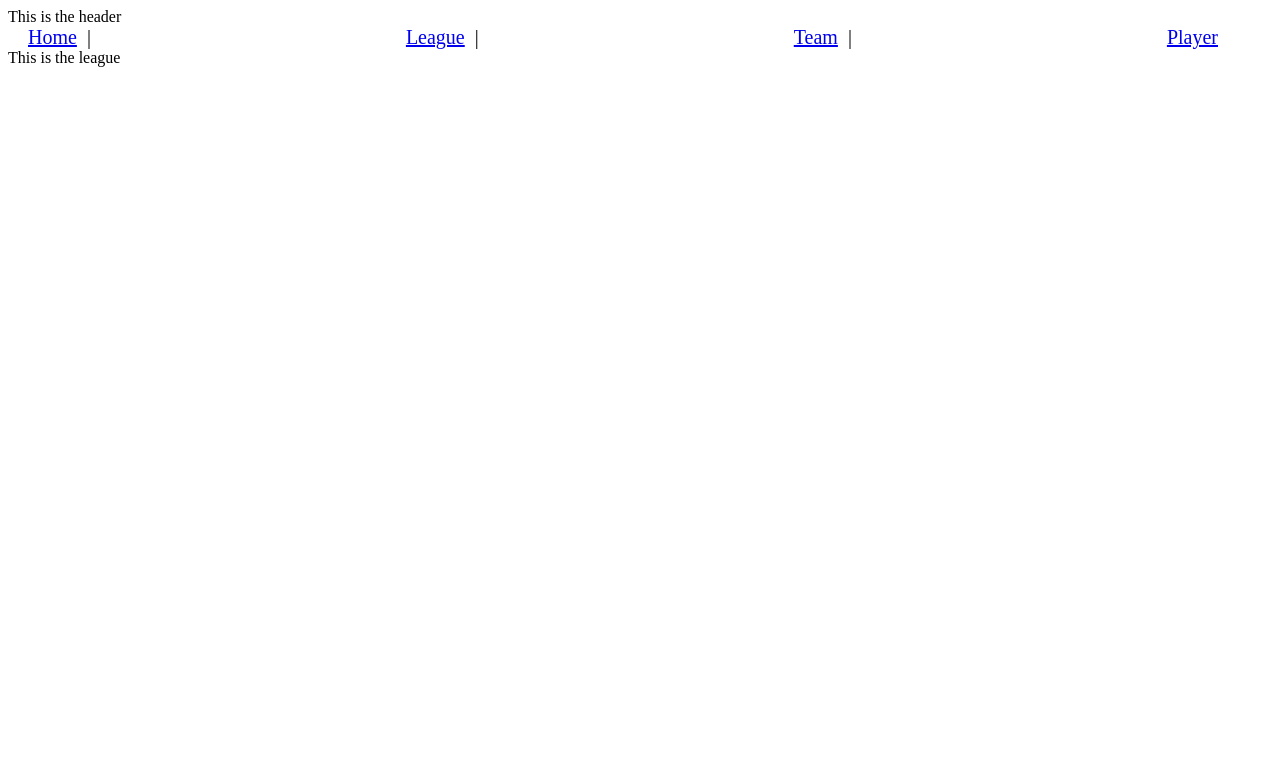
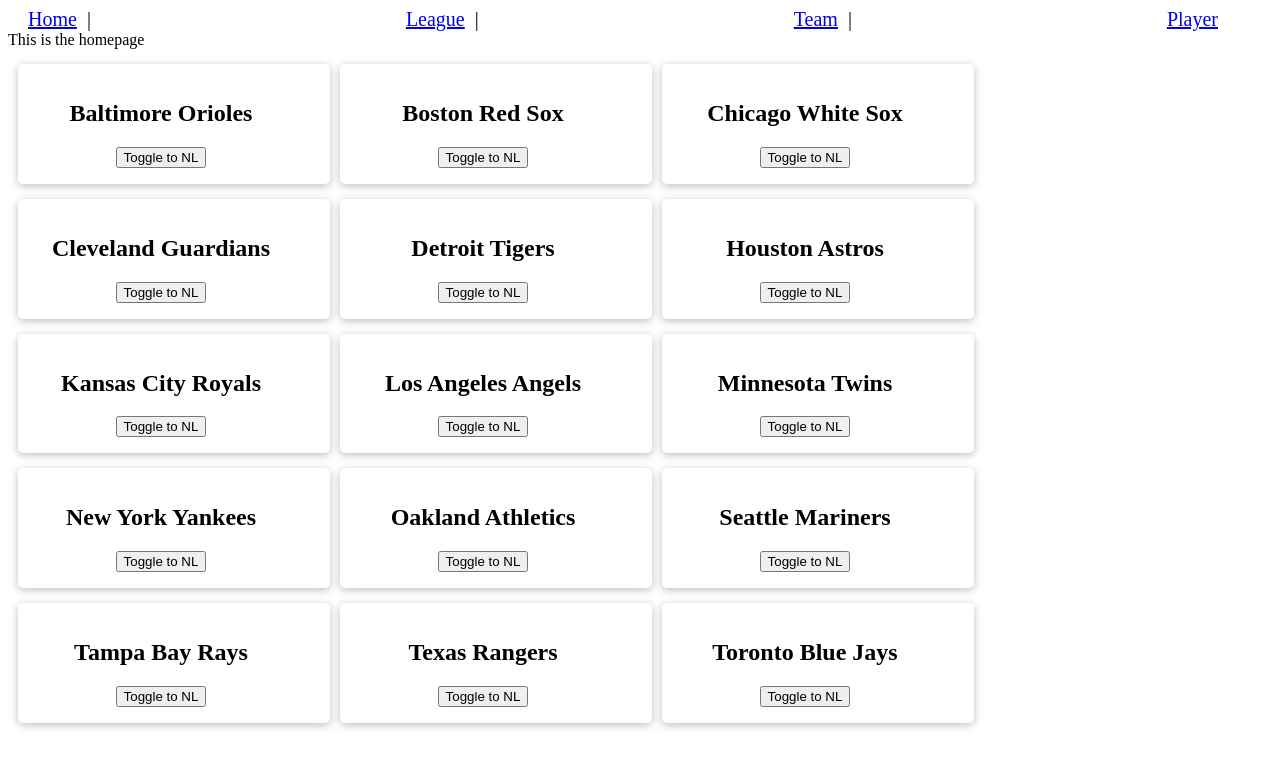
Before and after one commit to Richie1136/SportsAppReact, a React (Create React App) app in the folder sportsapp/: page /league in a window 1280 px wide. Shown: the top 768 px of the page. Built offline with nearby package versions, Linux system fonts and the light colour scheme.

Commit message:
Toggling Button depending in if its AL or NL

```diff
--- a/sportsapp/src/App.js
+++ b/sportsapp/src/App.js
@@ -1,34 +1,25 @@
 import './App.css';
 import Team from './components/Team/Team'
 import Player from './components/Player/Player';
-import { BrowserRouter, Route, Switch } from 'react-router-dom'
 import League from './components/League/League'
 import Header from './components/Header/Header'
 import Home from './components/Home/Home'
-import NotFound from './components/NotFound/NotFound';
 import Navigation from './components/Navigation/Navigation'
 import teamData from './teams.json'
+import AllRoutes from './components/routes/Routes';
+import { useState } from 'react'
 
 const App = () => {
+  const [team, setTeam] = useState(teamData)
+
+
   return (
     <div className="App">
-      <Header />
-      <Navigation />
-      <Switch>
-        <Route exact path='/'>
-          <Home />
-        </Route>
-        <Route path='/league'>
-          <League />
-        </Route>
-        <Route path='/team'>
-          <Team />
-        </Route>
-        <Route path='/player'>
-          <Player />
-        </Route>
-        <Route component={NotFound} />
-      </Switch>
+      <AllRoutes />
+      <Home />
+      {/* <Team team={team} /> */}
+      <League team={team} />
+      {/* <Player /> */}
     </div>
   );
 }
--- a/sportsapp/src/components/Home/Home.js
+++ b/sportsapp/src/components/Home/Home.js
@@ -1,7 +1,7 @@
 import React from 'react'
 import League from '../League/League'
 
-const Home = ({ apple }) => {
+const Home = () => {
   return (
     <div>
       This is the homepage
--- a/sportsapp/src/components/League/League.js
+++ b/sportsapp/src/components/League/League.js
@@ -1,13 +1,35 @@
-import React from 'react'
+import { useState } from 'react'
 import Team from '../Team/Team'
 import Player from '../Player/Player'
+import Card from '../card/Card'
 
 // 2 Buttons one that when clicked shows the AL Teams and another that shows the NL when clicked
 
-const League = () => {
+const League = (team) => {
+
+  const [toggle, setToggle] = useState(false)
+
+  const triggleToggle = () => {
+    setToggle(!toggle)
+  }
+
+  let NL = team?.team?.queryResults.row.filter((team) => team.league_full === 'National League')
+  let AL = team?.team?.queryResults.row.filter((team) => team.league_full === 'American League')
+
+  let result = toggle ? NL : AL
+
+
   return (
-    <div>
-      This is the league
+    <div style={{ 'display': 'flex', 'flexWrap': 'wrap' }}>
+      {result?.map(({ name_display_full }) => (
+        <Card>
+          <div style={{ 'textAlign': 'center', 'width': '230px', 'marginLeft': '12px' }}>
+            <h2>{name_display_full}</h2>
+            {toggle ? <button onClick={triggleToggle}>Toggle to AL</button> : <button onClick={triggleToggle}>Toggle to NL</button>}
+          </div>
+        </Card>
+      ))
+      }
     </div>
   )
 }
--- a/sportsapp/src/components/Navigation/Navigation.js
+++ b/sportsapp/src/components/Navigation/Navigation.js
@@ -1,26 +1,25 @@
-import React from 'react'
-import { Link } from 'react-router-dom'
+import { NavLink } from 'react-router-dom'
 import './Navigation.css'
 
 const Navigation = () => {
   return (
     <div className='nav'>
       <nav>
-        <Link to='/'>
-          <span className='home'>Home</span>
-        </Link>
+        <NavLink to='/'>
+          <span className='league'>Home</span>
+        </NavLink>
         <span>|</span>
-        <Link to='/league'>
+        <NavLink to='/league'>
           <span>League</span>
-        </Link>
+        </NavLink>
         <span>|</span>
-        <Link to='/team'>
+        <NavLink to='/team'>
           <span>Team</span>
-        </Link>
+        </NavLink>
         <span>|</span>
-        <Link to='/player'>
+        <NavLink to='/player'>
           <span>Player</span>
-        </Link>
+        </NavLink>
       </nav>
     </div>
   )
--- a/sportsapp/src/components/Player/Player.js
+++ b/sportsapp/src/components/Player/Player.js
@@ -1,21 +1,21 @@
 import React from 'react'
 
 const Player = () => {
-  return (
-    fetch("https://mlb-data.p.rapidapi.com/json/named.player_teams.bam?player_id='493316'&season='2014'", {
-      "method": "GET",
-      "headers": {
-        "x-rapidapi-host": "mlb-data.p.rapidapi.com",
-        "x-rapidapi-key": "655bdaa00dmsh1dfed893f79b687p102403jsn162126e9f66e"
-      }
-    })
-      .then(response => {
-        console.log(response);
-      })
-      .catch(err => {
-        console.error(err);
-      })
-  )
+  // return (
+  //   fetch("https://mlb-data.p.rapidapi.com/json/named.player_teams.bam?player_id='493316'&season='2014'", {
+  //     "method": "GET",
+  //     "headers": {
+  //       "x-rapidapi-host": "mlb-data.p.rapidapi.com",
+  //       "x-rapidapi-key": "655bdaa00dmsh1dfed893f79b687p102403jsn162126e9f66e"
+  //     }
+  //   })
+  //     .then(response => {
+  //       console.log(response);
+  //     })
+  //     .catch(err => {
+  //       console.error(err);
+  //     })
+  // )
 }
 
 export default Player
--- a/sportsapp/src/components/Team/Team.js
+++ b/sportsapp/src/components/Team/Team.js
@@ -1,23 +1,18 @@
-// import React from 'react'
-// import axios from 'axios'
-// import teamJson from '../../data.json'
-import teams from '../../teams.json'
-import { useState, useEffect } from 'react'
+
 import Card from '../card/Card'
 
-// console.log(teams.queryResults.row.name)
+const Team = ({ team }) => {
 
-const Team = () => {
-
+  console.log(team)
 
   return (
     <div style={{ 'display': 'flex', 'flexWrap': 'wrap', 'justifyContent': 'space-evenly' }}>
-      {teams?.queryResults.row.map(({ website_url, logo, name_display_full, address_line1, address_city, address_state, address_zip, phone_number }) => (
+      {team?.queryResults.row.map(({ website_url, logo, name_display_full, address_line1, address_city, address_state, address_zip, phone_number }) => (
         <Card>
           <div style={{ 'textAlign': 'center', 'width': '230px', 'marginLeft': '12px' }} key={name_display_full}>
             <h2><a style={{ 'textDecoration': 'none', 'color': 'black' }} href={`https://${website_url}`} target="_blank" rel='noreferrer'>{name_display_full}</a></h2>
             <img src={logo} alt='Team Logo' />
-            <h4>{address_line1}, {address_city}, {address_state} {address_zip}</h4>
+            <h4>{address_line1}, {address_city} {address_state} {address_zip}</h4>
             <h6>{phone_number}</h6>
           </div>
         </Card>
--- /dev/null
+++ b/sportsapp/src/components/routes/Routes.js
@@ -0,0 +1,23 @@
+import Team from '../Team/Team'
+import Player from '../Player/Player';
+import { Routes, Route, Navigate } from 'react-router-dom'
+import League from '../League/League';
+import Header from '../Header/Header'
+import Home from '../Home/Home'
+import NotFound from '../NotFound/NotFound';
+import Navigation from '../Navigation/Navigation'
+
+const AllRoutes = () => (
+  <>
+    <Navigation />
+    <Routes>
+      <Route path='/' element={<Navigate to="/league" />} />
+      <Route path='/league' element={<League />} />
+      <Route path='/team' element={<Team />} />
+      <Route path='/player' element={<Player />} />
+      <Route path='*' element={<NotFound />} />
+    </Routes>
+  </>
+)
+
+export default AllRoutes
```
Also changed, not shown: sportsapp/package.json (+4 -3 lines), sportsapp/src/index.js (+5 -9 lines), 1 other file (tests, documents, lock files or other folders).
